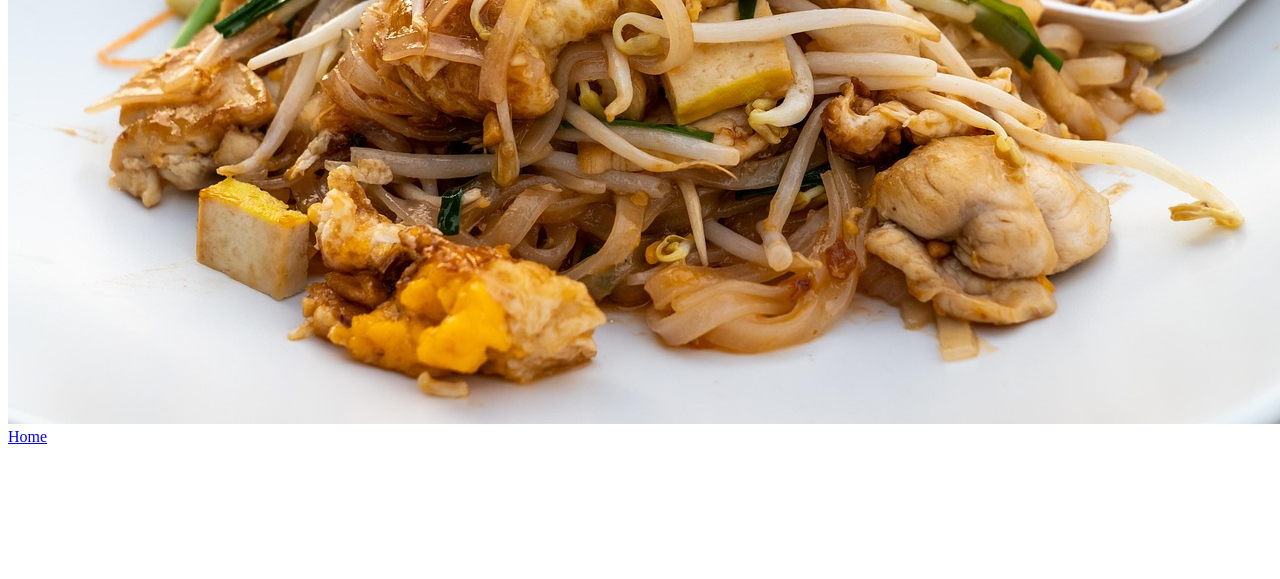
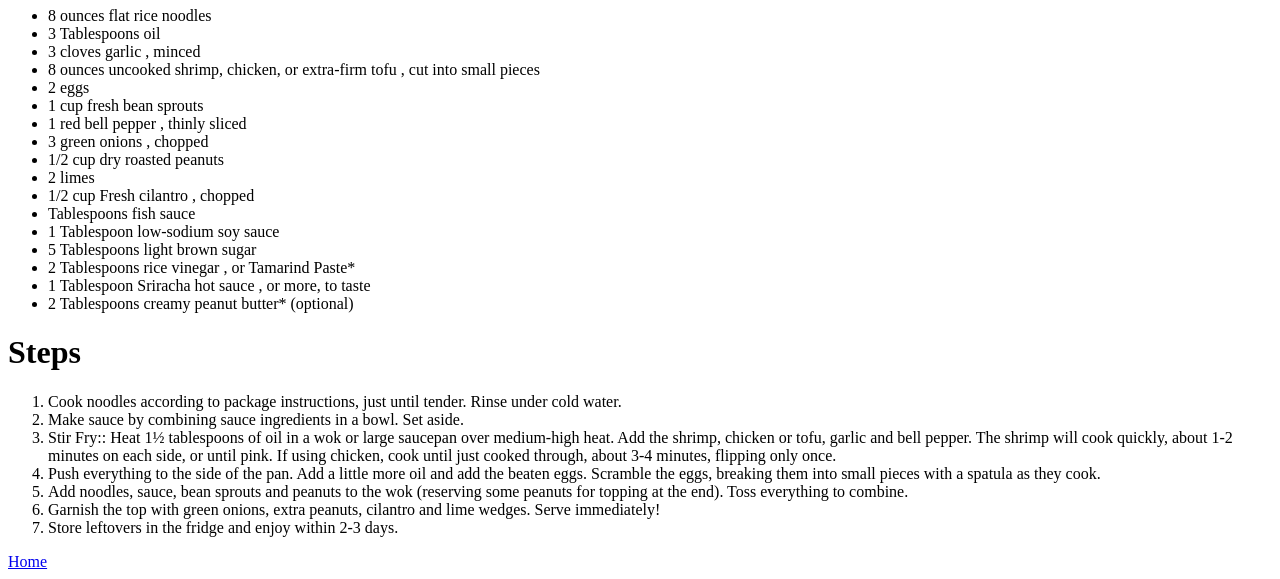
Before and after one commit to DavidMLawman/odin-recipes2, a plain HTML site: page recipes/Pad-Thai.html in a window 1280 px wide. Shown: the part 509-1088 px from the top of the page. Before the commit the page ends 963 px from the top, so only its background shows below. Drawn offline with Linux system fonts and the light colour scheme.

Commit message:
Finished up the pad thai recipe. just need to make 2 more with the same format.

```diff
--- a/recipes/Pad-Thai.html
+++ b/recipes/Pad-Thai.html
@@ -8,9 +8,56 @@
 <body>
     <h1>Pad Thai</h1>
 
-    <img src="./images/pad-thai.jpg" alt="Pad Thai Noodles neatly on a plate with garnish" height="853" width="1280">
+    <img src="./images/pad-thai.jpg" alt="Pad Thai Noodles neatly on a plate with garnish" height="300" width="500">
+
+    <p>Pad Thai is stir-fry dish made with rice noodles, shrimp, chicken, or tofu, peanuts, a scrambled egg and bean sprouts. The ingredients are sautéed together in a wok and tossed in a delicious Pad Thai sauce. It's a common street food in Thailand and one of the most popular menu items at Thai restaurants around the country.</p>
+
+    <h1>Ingredients:</h1>
+
+    <ul>
+
+        <li> 8 ounces flat rice noodles</li>
+        <li> 3 Tablespoons oil</li>
+        <li> 3 cloves garlic , minced</li>
+        <li> 8 ounces uncooked shrimp, chicken, or extra-firm tofu , cut into small pieces</li>
+        <li> 2 eggs</li>
+        <li> 1 cup fresh bean sprouts</li>
+        <li> 1 red bell pepper , thinly sliced</li>
+        <li> 3 green onions , chopped</li>
+        <li> 1/2 cup dry roasted peanuts</li>
+        <li> 2 limes</li>
+        <li> 1/2 cup Fresh cilantro , chopped</li>
+
+        <li>Tablespoons fish sauce</li>
+        <li>1 Tablespoon low-sodium soy sauce</li>
+        <li>5 Tablespoons light brown sugar</li>
+        <li>2 Tablespoons rice vinegar , or Tamarind Paste*</li>
+        <li>1 Tablespoon Sriracha hot sauce , or more, to taste</li>
+        <li>2 Tablespoons creamy peanut butter* (optional)</li>
+
+    </ul>
+
+<h1>Steps</h1>
+
+    <ol>
 
 
+
+
+
+
+
+
+
+        <li> Cook noodles according to package instructions, just until tender.  Rinse under cold water.</li>
+        <li>Make sauce by combining sauce ingredients in a bowl. Set aside.</li>
+        <li> Stir Fry:: Heat 1½ tablespoons of oil in a wok or large saucepan over medium-high heat. Add the shrimp, chicken or tofu, garlic and bell pepper. The shrimp will cook quickly, about 1-2 minutes on each side, or until pink. If using chicken, cook until just cooked through, about 3-4 minutes, flipping only once.</li>
+        <li>Push everything to the side of the pan. Add a little more oil and add the beaten eggs. Scramble the eggs, breaking them into small pieces with a spatula as they cook.</li>
+        <li>Add noodles, sauce, bean sprouts and peanuts to the wok (reserving some peanuts for topping at the end). Toss everything to combine.</li>
+        <li> Garnish the top with green onions, extra peanuts, cilantro and lime wedges. Serve immediately!</li>
+        <li>Store leftovers in the fridge and enjoy within 2-3 days.</li>
+
+    </ol>
 
     <a href="../index.html">Home</a>
 </body>
```
